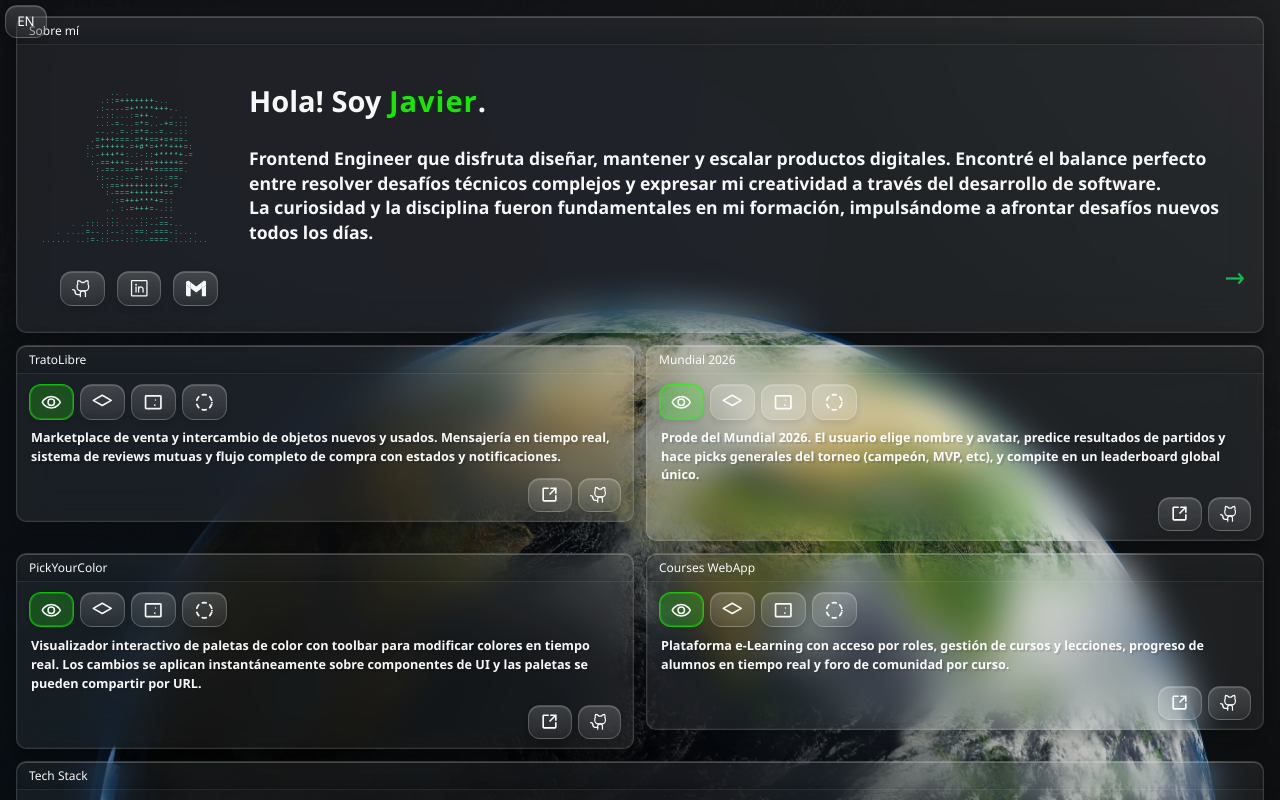
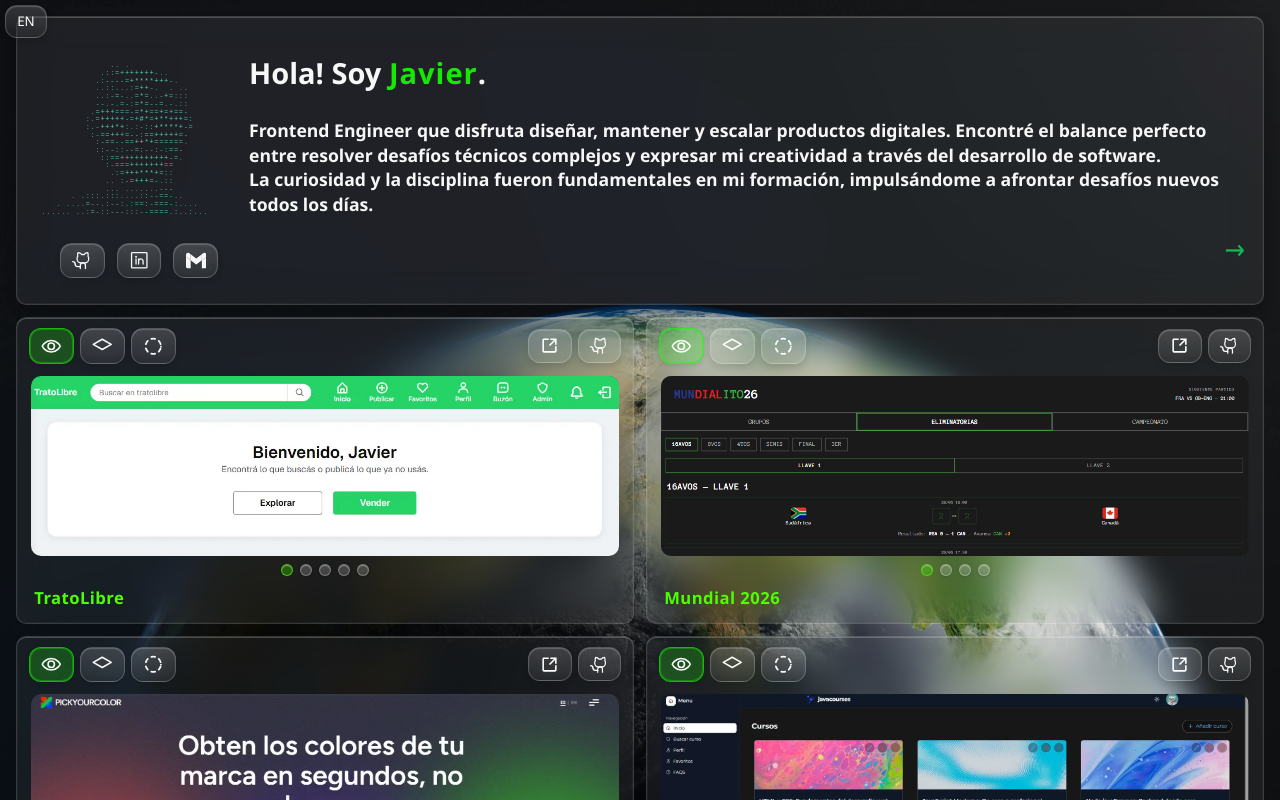
Before and after one commit to jaalzu/mi-portfolio-2026, an Astro site: page / in a window 1280 px wide. Built offline with nearby package versions, Linux system fonts and the light colour scheme; Astro itself is replaced by a stand-in of ours.

Commit message:
adding responsive in mobile, improving cards projects

```diff
--- a/src/components/layout/Layout.astro
+++ b/src/components/layout/Layout.astro
@@ -46,13 +46,12 @@ import '../../styles/global.css';
 
     <main class="desktop">
 
-      <div class="win" id="win-about" style="top: 50px; left: 2vw; width: 780px;">
+      <div class="win" id="win-about" style="top: 50px; left: 0vw; width: 780px;">
         <RetroAboutMe />
       </div>
 
       <div class="win" id="win-p1" style="top: 50px; left: 45vw; width: 450px;">
         <ProjectCard
-          title="TratoLibre"
           titleKey="p1WinTitle"
           projectTitle="TratoLibre"
           description="Marketplace de segunda mano para alquilar y vender objetos entre personas..."
@@ -76,7 +75,6 @@ import '../../styles/global.css';
 
  <div class="win" id="win-p4" style="top: 50px; left: 72vw; width: 450px;">
         <ProjectCard
-          title="Mundial 2026"
           titleKey="p4WinTitle"
           projectTitle="Mundial 2026"
           description="Juego de predicciones privado para el Mundial 2026. Sin registro con email ni password: el usuario elige nombre y avatar, predice resultados de partidos y hace picks generales del torneo (campeón, MVP, etc), y compite en un leaderboard global único."
@@ -89,14 +87,13 @@ import '../../styles/global.css';
   "Stack": "mundialStack",
   "Arquitectura": "mundialArquitectura"
 }}
-          images={["/projects/mundial/mundial1.webp","/projects/mundial/mundial2.webp","/projects/mundial/mundial3.webp","/projects/mundial/mundial4.webp"]}
+          images={["/projects/mundial/aa.png","/projects/mundial/mundial2.webp","/projects/mundial/mundial3.webp","/projects/mundial/mundial4.webp"]}
           color="var(--win-projects)"
         />
       </div>
 
       <div class="win" id="win-p2" style="top: 450px; left: 45vw; width: 450px;">
         <ProjectCard
-          title="PickYourColor"
           titleKey="p2WinTitle"
           projectTitle="PickYourColor"
           description="Visualizador interactivo de paletas de color con toolbar para modificar colores en tiempo real. Los cambios se aplican instantáneamente sobre componentes de UI y las paletas se pueden compartir por URL."
@@ -117,7 +114,6 @@ import '../../styles/global.css';
 
       <div class="win" id="win-p3" style="top: 450px; left: 72vw; width: 450px;">
         <ProjectCard
-          title="Courses WebApp"
           titleKey="p3WinTitle"
           projectTitle="Courses WebApp"
           description="Plataforma e-Learning con acceso por roles, gestión de cursos y lecciones, progreso de alumnos en tiempo real y foro de comunidad por curso."
@@ -141,7 +137,7 @@ import '../../styles/global.css';
 
 
 
-      <div class="win" id="win-tech" style="top: 560px; left: 2vw; width: 780px;">
+      <div class="win" id="win-tech" style="top: 560px; left: 0vw; width: 780px;">
         <RetroTechStack />
       </div>
 
--- a/src/components/sections/AboutMe.astro
+++ b/src/components/sections/AboutMe.astro
@@ -8,11 +8,11 @@ const { xp = false } = Astro.props;
 ---
 
 <WinGlass
-  title="Sobre mí"
   titleKey="winAbout"
   icon="retro/me-7.webp"
   color="var(--win-about)"
   noControls
+  noTitlebar
   {xp}
 >
   <div class="about-body">
--- a/src/components/sections/TechStack.astro
+++ b/src/components/sections/TechStack.astro
@@ -23,7 +23,7 @@ const techs = [
 ];
 ---
 
-<WinGlass title="Tech Stack" noControls icon="retro/tech-5.webp" color="var(--win-tech)">
+<WinGlass noTitlebar noControls icon="retro/tech-5.webp" color="var(--win-tech)">
     <div class="tech-grid">
     {techs.map(tech => (
   <div class="tech-item">
--- a/src/components/sections/project-card/ProjectCard.astro
+++ b/src/components/sections/project-card/ProjectCard.astro
@@ -3,15 +3,14 @@ import WinGlass from "../../ui/WinGlass.astro";
 import Tabs from "./tabs/Tabs.astro";
 import OverviewPanel from "./panels/OverviewPanel.astro";
 import StackPanel from "./panels/StackPanel.astro";
-import ImagesPanel from "./panels/ImagesPanel.astro";
 import OriginPanel from "./panels/OriginPanel.astro";
 import ProjectActions from "./actions/ProjectActions.astro";
 
 interface Props {
-  title: string;
+  title?: string;
   titleKey?: string;
-  projectTitle: string;
-  description: string;
+  projectTitle?: string;
+  description?: string;
   descKey?: string;
   projectUrl: string;
   codeUrl: string;
@@ -26,33 +25,38 @@ interface Props {
 
 const { title, titleKey, projectTitle, description, descKey, projectUrl, codeUrl, color, images, origin, originKey, techKeys, xp = false, imagesFit } = Astro.props;
 
-
 const id = projectTitle.replace(/\s+/g, "-").toLowerCase();
 
-const tabs: { id: string; label: string; i18nKey: string; iconType: "eye" | "stack" | "circle" | "image" }[] = [
+const tabs: { id: string; label: string; i18nKey: string; iconType: "eye" | "stack" | "circle" }[] = [
   { id: "overview", label: "Overview", i18nKey: "tabOverview", iconType: "eye"    },
   { id: "tech",     label: "Stack",    i18nKey: "tabStack",    iconType: "stack"  },
-  { id: "images",   label: "Imágenes", i18nKey: "tabImages",   iconType: "image"  },
   { id: "origin",   label: "Origen",   i18nKey: "tabOrigin",   iconType: "circle" },
 ];
 ---
 
 <div class="project-card">
-  <WinGlass noControls title={title} titleKey={titleKey} color={color} xp={xp} icon="retro/projects2-8.webp" colorTitle>
+<WinGlass noControls noTitlebar title={title} titleKey={titleKey} color={color} xp={xp} icon="retro/projects2-8.webp" colorTitle>
     <Tabs containerId={id} tabs={tabs}>
-      <OverviewPanel id={`${id}-overview`} hidden={false} description={description} descKey={descKey} />
-      <StackPanel    id={`${id}-tech`}     hidden={true}  techKeys={techKeys} containerId={id} />
-    <ImagesPanel id={`${id}-images`} hidden={true} images={images} projectTitle={projectTitle} imgId={`${id}-img`} fit={imagesFit} />
-      <OriginPanel   id={`${id}-origin`}   hidden={true}  origin={origin} originKey={originKey} />
+      <ProjectActions slot="actions" projectUrl={projectUrl} codeUrl={codeUrl} />
+
+      <OverviewPanel
+        id={`${id}-overview`}
+        hidden={false}
+        projectTitle={projectTitle}
+        titleKey={titleKey}
+        images={images}
+        imgId={`${id}-img`}
+        fit={imagesFit}
+      />
+      <StackPanel id={`${id}-tech`} hidden={true} techKeys={techKeys} containerId={id} />
+      <OriginPanel
+        id={`${id}-origin`}
+        hidden={true}
+        description={description}
+        descKey={descKey}
+        origin={origin}
+        originKey={originKey}
+      />
     </Tabs>
-    <ProjectActions projectUrl={projectUrl} codeUrl={codeUrl} />
   </WinGlass>
 </div>
-
-<style>
-  .project-title {
-    display: block; color: rgb(77,255,0); font-size: 1.04rem;
-    font-weight: 700; margin-bottom: 3px;
-    text-shadow: 3px 3px 1px rgba(0,0,0,0.25); letter-spacing: 0.45px;
-  }
-</style>
--- a/src/components/sections/project-card/actions/ProjectActions.astro
+++ b/src/components/sections/project-card/actions/ProjectActions.astro
@@ -29,10 +29,11 @@ const {
 </section>
 
 <style>
-  .project-actions {
-    display: flex;
-    justify-content: flex-end;
-    gap: 6px;
-    margin-top: 8px;
-  }
+.project-actions {
+  display: flex;
+  flex-wrap: wrap;
+  justify-content: flex-end;
+  gap: 6px;
+  min-width: 0;
+}
 </style>
--- a/src/components/sections/project-card/image-viewer/ImageFrame.astro
+++ b/src/components/sections/project-card/image-viewer/ImageFrame.astro
@@ -1,7 +1,7 @@
 ---
 interface Props {
   images: string[];
-  alt: string;
+  alt?: string;
   imgId: string;
   fit?: "cover" | "contain";
 }
--- a/src/components/sections/project-card/image-viewer/ImageViewer.astro
+++ b/src/components/sections/project-card/image-viewer/ImageViewer.astro
@@ -1,9 +1,10 @@
 ---
 import ImageFrame from "./ImageFrame.astro";
+import ImageDots from "./ImageDots.astro";
 
 interface Props {
   images: string[];
-  alt: string;
+  alt?: string;
   imgId: string;
   fit?: "cover" | "contain";
 }
@@ -13,13 +14,17 @@ const { images, alt, imgId, fit } = Astro.props;
 
 <div class="img-viewer">
   <ImageFrame images={images} alt={alt} imgId={imgId} fit={fit} />
+  <div class="img-dots" role="group" aria-label="Imágenes del proyecto"></div>
 </div>
+<ImageDots />
 
 <style>
   .img-viewer {
     display: flex;
     flex-direction: column;
+    align-items: center;
     gap: 8px;
+    margin-bottom: 10px;
   }
 </style>
 
--- a/src/components/sections/project-card/panels/OriginPanel.astro
+++ b/src/components/sections/project-card/panels/OriginPanel.astro
@@ -1,21 +1,20 @@
 ---
-/**
- * OriginPanel.astro
- * Contenido del tab "Origen" — la historia/motivación del proyecto.
- */
 import TabPanel from "../tabs/TabPanel.astro";
 
 interface Props {
   id: string;
   hidden?: boolean;
+  description?: string;
+  descKey?: string;
   origin: string;
   originKey?: string;
 }
 
-const { id, hidden, origin, originKey } = Astro.props;
+const { id, hidden, description, descKey, origin, originKey } = Astro.props;
 ---
 
 <TabPanel id={id} hidden={hidden}>
+  <p data-i18n={descKey}>{description}</p>
   <p data-i18n={originKey}>{origin}</p>
 </TabPanel>
 
@@ -27,4 +26,8 @@ const { id, hidden, origin, originKey } = Astro.props;
     line-height: 1.5;
     margin: 0;
   }
+
+  p + p {
+    margin-top: 10px;
+  }
 </style>
--- a/src/components/sections/project-card/panels/OverviewPanel.astro
+++ b/src/components/sections/project-card/panels/OverviewPanel.astro
@@ -1,30 +1,32 @@
 ---
-/**
- * OverviewPanel.astro
- * Contenido del tab "Overview" — la descripción del proyecto.
- */
 import TabPanel from "../tabs/TabPanel.astro";
+import ImageViewer from "../image-viewer/ImageViewer.astro";
 
 interface Props {
   id: string;
   hidden?: boolean;
-  description: string;
-  descKey?: string;
+  projectTitle?: string;
+  titleKey?: string;
+  images: string[];
+  imgId: string;
+  fit?: "cover" | "contain";
 }
 
-const { id, hidden, description, descKey } = Astro.props;
+const { id, hidden, projectTitle, titleKey, images, imgId, fit } = Astro.props;
 ---
 
 <TabPanel id={id} hidden={hidden}>
-  <p data-i18n={descKey}>{description}</p>
+  <ImageViewer images={images} alt={projectTitle} imgId={imgId} fit={fit} />
+  <span class="project-title" data-i18n={titleKey ? `${titleKey}Name` : undefined}>{projectTitle}</span>
 </TabPanel>
 
 <style>
-  p {
-    font-size: 0.79rem;
+  .project-title {
+    display: block;
+    color: rgb(77, 255, 0) !important;
+    font-size: 1.04rem;
+    margin-left: .2rem;
     font-weight: 600;
-    text-shadow: 2px 2px 1px rgba(0, 0, 0, 0.12);
-        line-height: 1.5;
-    margin: 0;
+    letter-spacing: 0.45px;
   }
 </style>
--- a/src/components/sections/project-card/tabs/Tabs.astro
+++ b/src/components/sections/project-card/tabs/Tabs.astro
@@ -1,12 +1,11 @@
 ---
 import TabButton from "./TabButton.astro";
-import ImageDots from "../image-viewer/ImageDots.astro";
 
 interface TabDef {
   id: string;
   label: string;
   i18nKey?: string;
-  iconType: "eye" | "stack" | "circle" | "image";
+  iconType: "eye" | "stack" | "circle";
 }
 
 interface Props {
@@ -32,8 +31,9 @@ const activeId = defaultTab ?? tabs[0]?.id;
         />
       ))}
     </menu>
-    <div class="img-dots" role="group" aria-label="Imágenes del proyecto" hidden></div>
-    <ImageDots />
+    <div class="tabs-actions">
+      <slot name="actions" />
+    </div>
   </div>
   <div class="tabs-container" data-tabs-container>
     <slot />
@@ -43,14 +43,25 @@ const activeId = defaultTab ?? tabs[0]?.id;
 <style>
   .tabs { border: none !important; }
   .tabs-container { height: auto; overflow: hidden; transition: height 0.4s cubic-bezier(0.4,0,0.2,1); }
-.tabs-container.is-syncing { transition: none !important; }
-  .tabs-header { display: flex; align-items: center; justify-content: space-between; gap: 8px; margin: 0 0 4px; }
+  .tabs-container.is-syncing { transition: none !important; }
+  .tabs-header {
+    display: flex;
+    align-items: center;
+    justify-content: space-between;
+    gap: 8px;
+    margin: 0 0 8px;
+    flex-wrap: wrap;
+  }
   menu[role="tablist"] {
     background: transparent !important; border: none !important;
     display: flex !important; gap: 6px; padding: 0 !important;
     margin: 0 !important; flex-wrap: wrap; list-style: none !important;
   }
-  .tabs-container { height: auto; overflow: hidden; transition: height 0.4s cubic-bezier(0.4,0,0.2,1); }
+  .tabs-actions {
+    display: flex;
+    align-items: center;
+    flex-shrink: 0;
+  }
 </style>
 
 <script>
--- a/src/components/ui/WinGlass.astro
+++ b/src/components/ui/WinGlass.astro
@@ -1,8 +1,9 @@
 ---
-const { title, titleKey = null, icon = null, noControls = false, noPadding = false, color, colorTitle = false } = Astro.props;
+const { title, titleKey = null, icon = null, noControls = false, noTitlebar = false, noPadding = false, color, colorTitle = false } = Astro.props;
 ---
 
 <div class="glass-window" style={color ? `--accent: ${color};` : ''}>
+  {!noTitlebar && (
     <div class="glass-titlebar">
       <span class="glass-title" data-i18n={titleKey || undefined}>{title}</span>
       {!noControls && (
@@ -13,6 +14,7 @@ const { title, titleKey = null, icon = null, noControls = false, noPadding = fal
         </div>
       )}
     </div>
+  )}
 
   <div class={noPadding ? 'glass-body' : 'glass-body has-space'}>
     <slot />
@@ -34,6 +36,10 @@ const { title, titleKey = null, icon = null, noControls = false, noPadding = fal
       0 8px 24px rgba(0, 0, 0, 0.35),
       inset 0 1px 0 rgba(255, 255, 255, 0.18),
       inset 0 0 0 1px rgba(255, 255, 255, 0.04);
+    width: 100%;
+    max-width: 100%;
+    min-width: 0;
+    box-sizing: border-box;
   }
 
   .glass-titlebar {
@@ -44,25 +50,30 @@ const { title, titleKey = null, icon = null, noControls = false, noPadding = fal
     padding: 5px 12px;
     background: linear-gradient(180deg, var(--accent) 0%, rgba(255, 255, 255, 0.05) 100%);
     border-bottom: 1px solid rgba(255, 255, 255, 0.096);
-    cursor: move;
+    /* cursor: move; */
     -webkit-backdrop-filter: blur(6px);
     backdrop-filter: blur(6px);
+    min-width: 0;
   }
-
-
 
   .glass-title {
     font-size: 0.750rem;
+    flex: 1 1 auto;
+    min-width: 0;
+    overflow: hidden;
+    text-overflow: ellipsis;
+    white-space: nowrap;
   }
 
   .glass-controls {
     opacity: 0;
   }
 
-
   .glass-body {
     background: rgba(255, 255, 255, 0.030);
     box-sizing: border-box;
+    min-width: 0;
+    overflow-x: hidden;
   }
 
   .glass-body.has-space {
--- a/src/lib/translations.ts
+++ b/src/lib/translations.ts
@@ -1,7 +1,7 @@
 export const translations = {
   es: {
     // Ventanas - títulos
-    winAbout: "Sobre mí",
+    // winAbout: "Sobre mí",
 
     aboutGreeting: "Hola! Soy",
 
@@ -170,7 +170,7 @@ export const translations = {
   ////////////////// English //////////////////
 
   en: {
-    winAbout: "About me",
+    // winAbout: "About me",
 
     aboutGreeting: "Hi! I'm",
 
--- a/src/styles/global.css
+++ b/src/styles/global.css
@@ -160,27 +160,38 @@ button.tab-btn span {
 ============================================ */
 @media (min-width: 1301px) {
   main.desktop {
-    max-width: 1800px; /* evita que en 4K/ultrawide todo se disperse */
+    max-width: 1920px; /* evita que en 4K/ultrawide todo se disperse */
     margin: 0 auto;
   }
 
   #win-about,
   #win-tech {
-    left: 0% !important;
+    left: 1% !important;
     width: clamp(480px, 40vw, 750px) !important;
   }
 
   #win-p1,
   #win-p2 {
-    left: 43% !important;
-    width: clamp(350px, 23vw, 500px) !important;
+    left: 44% !important;
+    width: clamp(350px, 25vw, 500px) !important;
   }
 
   #win-p3,
   #win-p4 {
-    left: 74% !important;
-    width: clamp(350px, 23vw, 500px) !important;
+    left: 72% !important;
+    width: clamp(350px, 25vw, 500px) !important;
   }
+}
+
+.win,
+.project-card,
+.project-card * {
+  max-width: 100%;
+  min-width: 0;
+}
+
+.project-card {
+  overflow-x: hidden;
 }
 
 @media (max-width: 1300px) {
```
Also changed, not shown: public/projects/mundial/aa.png (added). Lines whose indentation alone changed are shown as unchanged.
